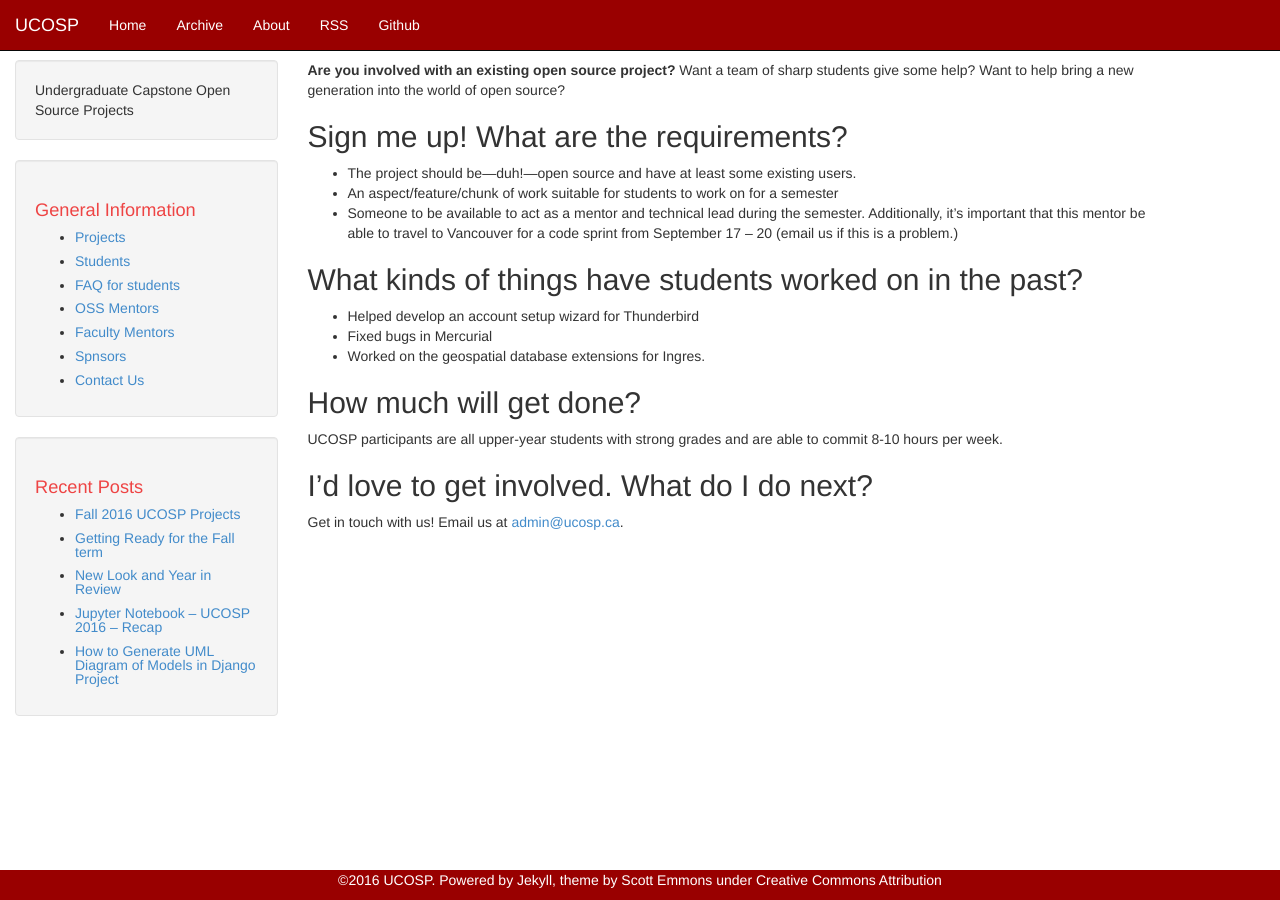
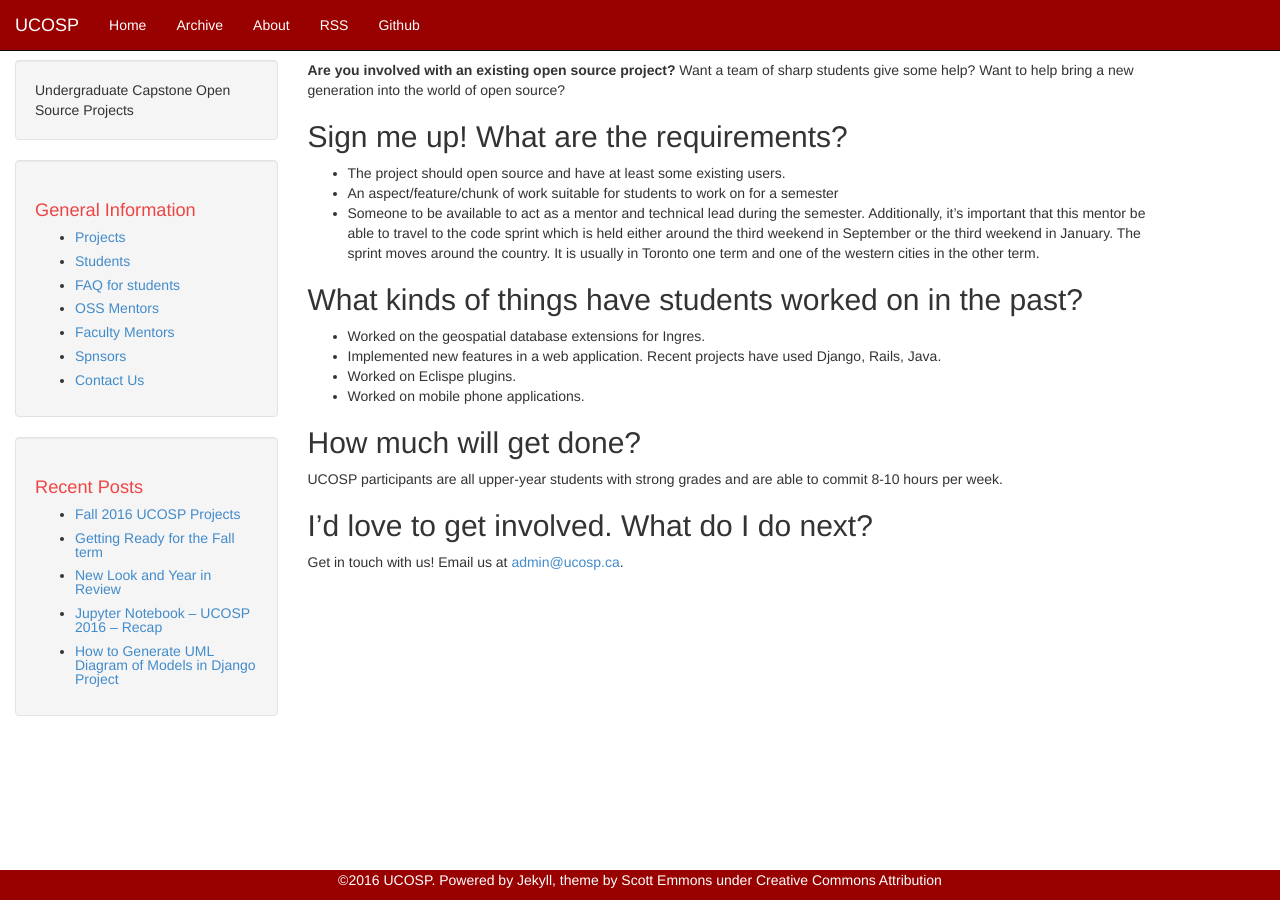
Before and after one commit to ucosp/ucosp.github.io, a Jekyll site: the page built from for-open-source.md, in a window 1280 px wide. Built offline with Jekyll 4.4.1, drawn with Linux system fonts in a browser that asks for light colours.

Commit message:
fixing erroneous reference to Vancouver sprint

```diff
--- a/for-open-source.md
+++ b/for-open-source.md
@@ -8,15 +8,16 @@
 
 ## Sign me up! What are the requirements?
 
-  * The project should be—duh!—open source and have at least some existing users.
+  * The project should open source and have at least some existing users.
   * An aspect/feature/chunk of work suitable for students to work on for a semester
-  * Someone to be available to act as a mentor and technical lead during the semester. Additionally, it’s important that this mentor be able to travel to Vancouver for a code sprint from September 17 &#8211; 20 (email us if this is a problem.)
+  * Someone to be available to act as a mentor and technical lead during the semester. Additionally, it’s important that this mentor be able to travel to the code sprint which is held either around the third weekend in September or the third weekend in January.  The sprint moves around the country.  It is usually in Toronto one term and one of the western cities in the other term.
 
 ## What kinds of things have students worked on in the past?
 
-  * Helped develop an account setup wizard for Thunderbird
-  * Fixed bugs in Mercurial
   * Worked on the geospatial database extensions for Ingres.
+  * Implemented new features in a web application. Recent projects have used Django, Rails, Java.
+  * Worked on Eclispe plugins.
+  * Worked on mobile phone applications.
 
 ## How much will get done?
 
```
